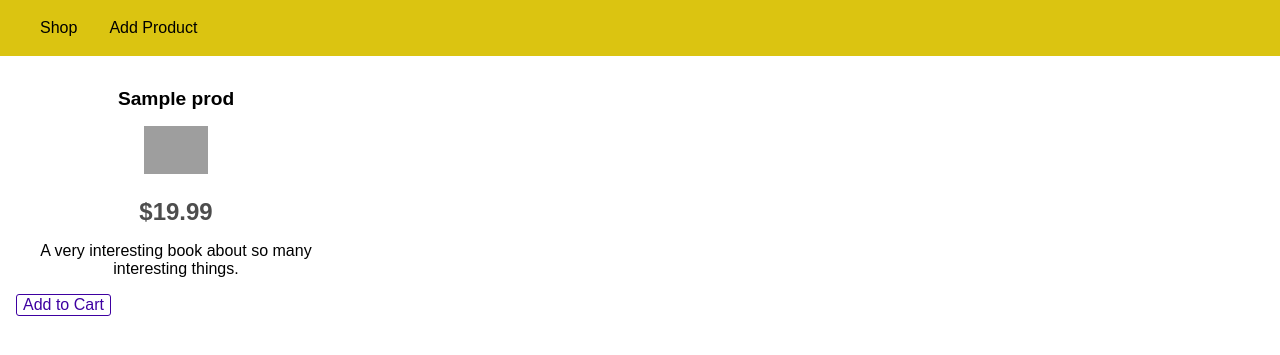
After one commit to Wruthless/node-complete-course, a Node server app: template 002-express/views/shop.pug in a window 1280 px wide; the page is wider, and only the part inside the window is pictured. The commit adds this page. Shown: the top 355 px of that part. Run offline with Node 20, Linux system fonts and the light colour scheme; the template is opened without the code that fills it: most values are stand-ins (such as "Sample title", 1, 10 or a date in 2020); some libraries are stand-ins or nearby versions; grey boxes are pictures that could not be loaded.

Commit message:
Pug templating.

```diff
--- a/002-express/app.js
+++ b/002-express/app.js
@@ -3,6 +3,9 @@ const express = require('express')
 const bodyParser = require('body-parser')
 
 const app = express();
+
+app.set('view engine', 'pug');
+app.set('views', 'views');
 
 // Chagned to adminData after chaing route exports in
 // 'admin.js'.
@@ -25,7 +28,8 @@ app.use(shopRoutes);
 
 // 404
 app.use((req,res,next) => {
-    res.status(404).sendFile(path.join(__dirname, 'views', '404.html'));
+    //res.status(404).sendFile(path.join(__dirname, 'views', '404.html'));
+    res.status(404).render('404', {pageTitle: 'Page Not Found'});
 });
 
 app.listen(3000);
--- a/002-express/public/css/product.css
+++ b/002-express/public/css/product.css
@@ -34,3 +34,30 @@ button:active {
     background-color: #3e00a1;
     color: white;
 }
+
+
+.product-item {
+    width: 20rem;
+    max-width: 95%;
+}
+
+.product__title {
+    font-size: 1.2rem;
+    text-align: center;
+}
+
+.product__price {
+    text-align: center;
+    color: #4d4d4d;
+    margin-bottom: 0.5rem;
+}
+
+.product__description {
+    text-align: center;
+}
+
+.card__image img {
+    width: 20%;
+    height: 20%;
+    margin: 0 0 0 40%;
+}
--- a/002-express/routes/admin.js
+++ b/002-express/routes/admin.js
@@ -13,7 +13,8 @@ const products = [];
 /** IMPORTANT WE ADDED A FILTER TO THESE  IN 'app.js' **/
 // /admin/add-product => GET
 router.get('/add-product', (req, res, next) => {
-    res.sendFile(path.join(rootDir, 'views', 'add-product.html'));
+    //res.sendFile(path.join(rootDir, 'views', 'add-product.html'));
+    res.render('add-product', {pageTitle: 'Add Product', path: '/admin/add-product'});
 });
 
 // /admin/add-product => POST
--- /dev/null
+++ b/002-express/views/404.pug
@@ -0,0 +1,4 @@
+extends layouts/main-layout.pug
+
+block content
+    h1 Page Not Found! (from pug)
--- /dev/null
+++ b/002-express/views/layouts/main-layout.pug
@@ -0,0 +1,19 @@
+doctype html
+html(lang="en")
+    head
+        meta(charset="UTF-8")
+        meta(http-equiv="X-UA-Compatible", content="IE=edge")
+        meta(name="viewport", content="width=device-width, initial-scale=1.0")
+        <link rel="stylesheet" href="/css/main.css">
+        block styles
+        title #{pageTitle}
+    body
+        header.main-header
+            nav.main-header__nav
+                ul.main-header__item-list
+                    li.main-header__item
+                        a(href="/", class=(path === '/' ? 'active' : '')) Shop
+                    li.main-header__item
+                        a(href="/admin/add-product", class=(path === '/admin/add-product' ? 'active' : '')) Add Product
+
+        block content
--- /dev/null
+++ b/002-express/views/shop.pug
@@ -0,0 +1,22 @@
+extends layouts/main-layout.pug
+
+block styles
+    link(rel="stylesheet", href="/css/product.css")
+
+block content
+    main
+        if prods.length > 0
+            .grid
+                each product in prods
+                    article.card.product-item
+                        header.card__header
+                            h1.product__title #{product.title}
+                        div.card__image
+                            img(src="https://cdn.pixabay.com/photo/2016/03/31/20/51/book-1296045_960_720.png", alt="Book Image")
+                        div.card__content
+                            h2.product__price $19.99
+                            p.product__description A very interesting book about so many interesting things.
+                        .card__actions
+                            button.btn Add to Cart
+        else
+            h1 No products available.
```
Also changed, not shown: 002-express/routes/shop.js (+8 -2 lines), 002-express/views/add-product.pug (added, +12 -0 lines), 2 other files.
